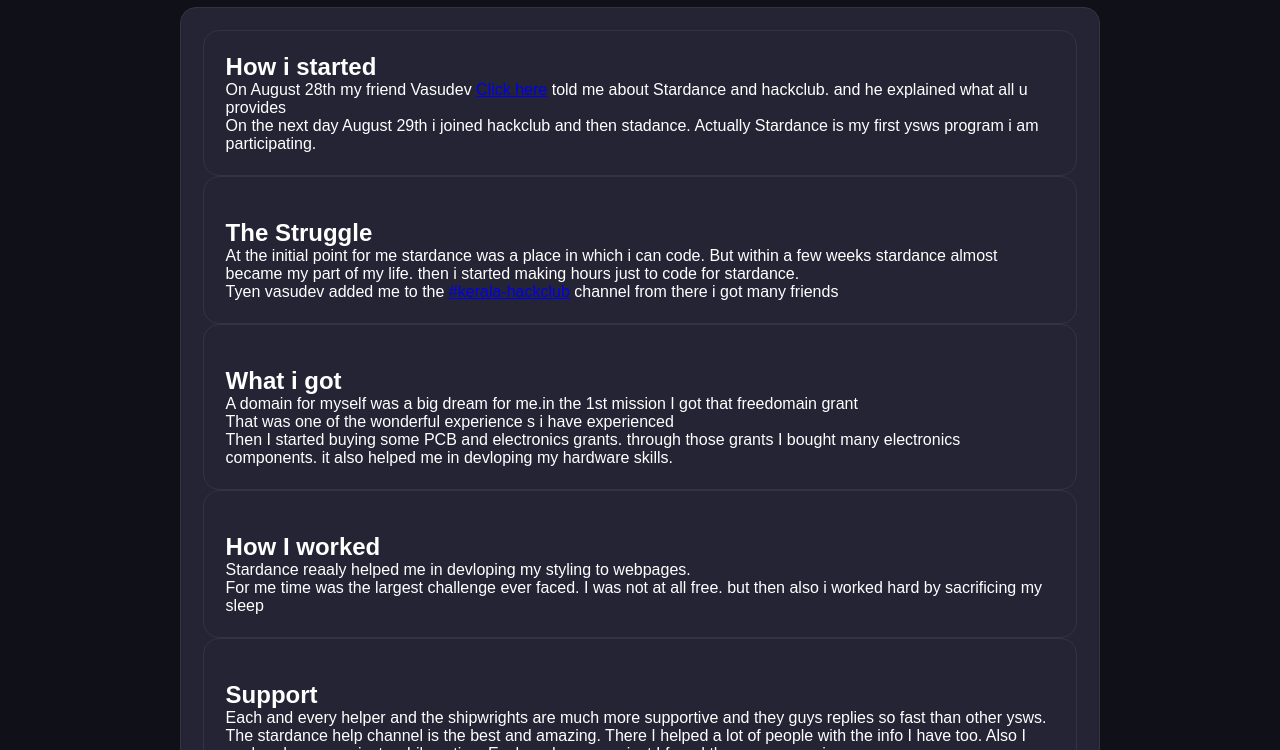
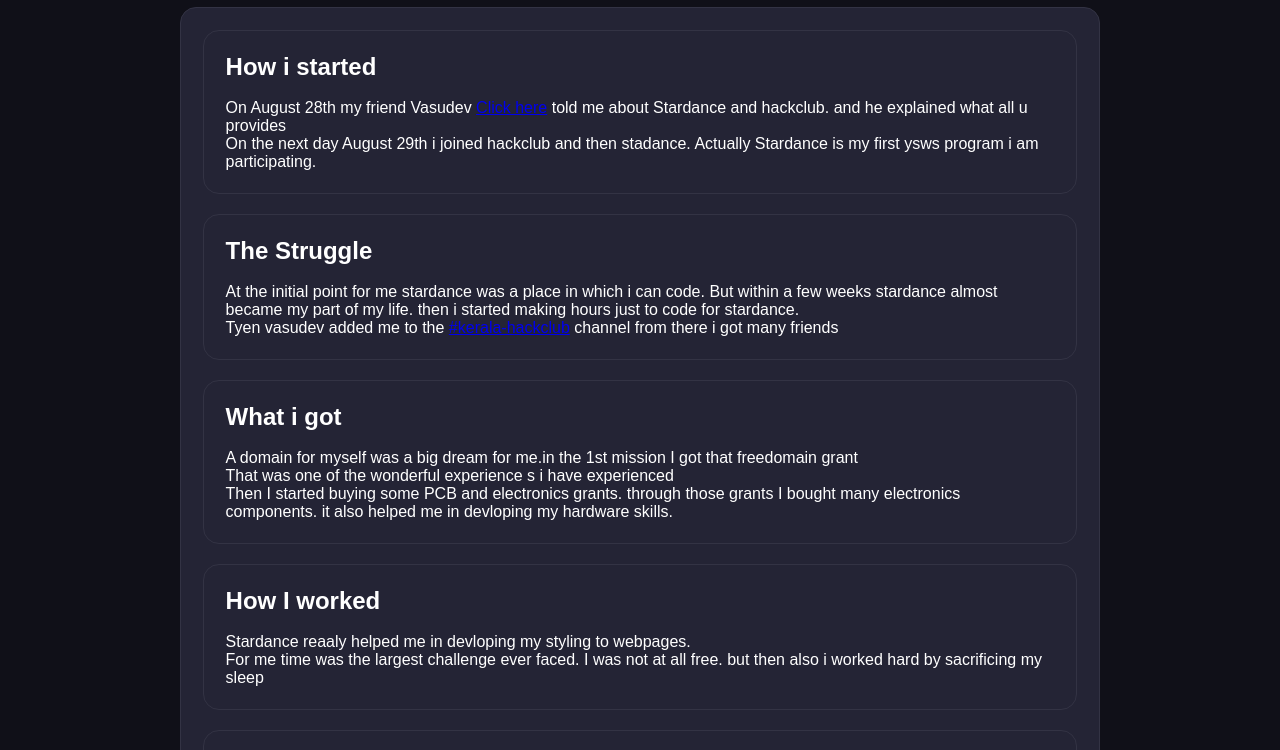
Before and after one commit to dev-l-k/FrictionHub, a plain HTML site: page stardance/index.html in a window 1280 px wide. Shown: the part 199-949 px from the top of the page. Drawn offline with Linux system fonts and the light colour scheme.

Commit message:
completed

```diff
--- a/stardance/index.html
+++ b/stardance/index.html
@@ -22,27 +22,32 @@
         <div class="card">
             <div class="card">
             <h2>How i started</h2>
+            <br>
             <p>On August 28th my friend Vasudev <a href="https://stardance.hackclub.com/@Paachu">Click here</a> told me about Stardance and hackclub. and he explained what all u provides</p>
             <p>On the next day August 29th i joined hackclub and then stadance. Actually Stardance is my first ysws program i am participating.</p>
             </div>
-            <div class="card">
-            <h2 style="margin-top:20px;">The Struggle</h2>
+            <div class="card" style="margin-top:20px;">
+            <h2>The Struggle</h2>
+            <br>
             <p>At the initial point for me stardance was a place in which i can code. But within a few weeks stardance almost became my part of my life. then i started making hours just to code for stardance.</p>
             <p>Tyen vasudev added me to the <a href="https://hackclub.enterprise.slack.com/archives/C08D8B0STPE">#kerala-hackclub</a> channel from there i got many friends</p>
             </div>
-            <div class="card">
-            <h2 style="margin-top: 20px;">What i got</h2>
+            <div class="card" style="margin-top:20px;">
+            <h2>What i got</h2>
+            <br>
             <p>A domain for myself was a big dream for me.in the 1st mission I got that freedomain grant</p>
             <p>That was one of the wonderful experience s i have experienced</p>
             <p>Then I started buying some PCB and electronics grants. through those grants I bought many electronics components. it also helped me in devloping my hardware skills.</p>
             </div>
-            <div class="card">
-            <h2 style="margin-top: 20px;">How I worked</h2>
+            <div class="card" style="margin-top:20px;">
+            <h2>How I worked</h2>
+            <br>
             <p>Stardance reaaly helped me in devloping my styling to webpages.</p>
             <p>For me time was the largest challenge ever faced. I was not at all free. but then also i worked hard by sacrificing my sleep</p>
             </div>
-            <div class="card">
-            <h2 style="margin-top:20px;">Support</h2>
+            <div class="card" style="margin-top:20px;">
+            <h2>Support</h2>
+            <br>
             <p>Each and every helper and the shipwrights are much more supportive and they guys replies so fast than other ysws. </p>
             The stardance help channel is the best and amazing. There I helped a lot of people with the info I have too. Also I explored many projects while voting. Each and every project I found there was amazing
             <p>It helped me to devlop my skills a lot more.</p>
```
